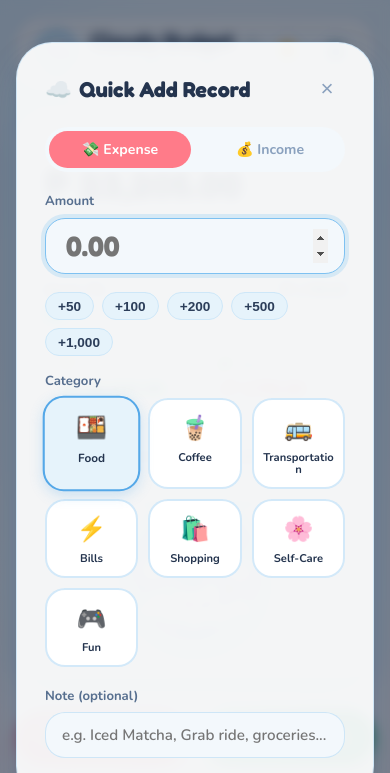
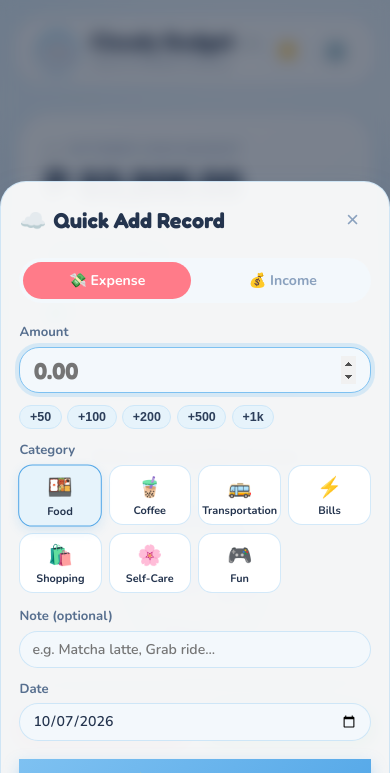
Before and after one commit to Zandro2005/Daily_Budget_Tracker, a website built with Vite: page index.html in a window 390 px wide. Both pictures are taken after a click on the button "Quick Add". Shown: the top 773 px of the page. Built offline with nearby package versions, Linux system fonts and the light colour scheme.

Commit message:
fix: make action buttons smaller, eliminate scroll mistouch, and improve mobile keyboard layout

```diff
--- a/src/components/quickAddModal.js
+++ b/src/components/quickAddModal.js
@@ -21,8 +21,9 @@ export function openQuickAddModal(initialType = 'expense') {
 
     resetModalState(initialType);
     modalInstance.classList.add('open');
+    const isTouch = window.matchMedia && window.matchMedia('(pointer: coarse)').matches;
     const amountInput = modalInstance.querySelector('#qa-amount');
-    if (amountInput) {
+    if (!isTouch && amountInput) {
       setTimeout(() => amountInput.focus(), 150);
     }
   } catch (err) {
@@ -113,8 +114,8 @@ function createModalDOM() {
 
       <form id="qa-form">
         <!-- Amount Input -->
-        <div class="form-group">
-          <label class="form-label">Amount</label>
+        <div class="form-group" style="margin-bottom: 0.75rem;">
+          <label class="form-label" style="margin-bottom: 0.25rem;">Amount</label>
           <div style="position: relative;">
             <input
               type="number"
@@ -123,46 +124,53 @@ function createModalDOM() {
               placeholder="0.00"
               step="any"
               required
-              style="font-size: 1.75rem; font-weight: 800; font-family: var(--font-display); padding-left: 1.25rem; height: 56px;"
+              style="font-size: 1.45rem; font-weight: 800; font-family: var(--font-display); padding: 0.45rem 0.85rem; height: 46px;"
             >
           </div>
         </div>
 
         <!-- Quick Amount Presets -->
-        <div class="quick-amount-presets">
-          <button type="button" class="preset-chip" data-add="50">+50</button>
-          <button type="button" class="preset-chip" data-add="100">+100</button>
-          <button type="button" class="preset-chip" data-add="200">+200</button>
-          <button type="button" class="preset-chip" data-add="500">+500</button>
-          <button type="button" class="preset-chip" data-add="1000">+1,000</button>
+        <div class="quick-amount-presets" style="margin-bottom: 0.75rem; gap: 0.35rem;">
+          <button type="button" class="preset-chip" data-add="50" style="padding: 0.25rem 0.6rem; font-size: 0.78rem;">+50</button>
+          <button type="button" class="preset-chip" data-add="100" style="padding: 0.25rem 0.6rem; font-size: 0.78rem;">+100</button>
+          <button type="button" class="preset-chip" data-add="200" style="padding: 0.25rem 0.6rem; font-size: 0.78rem;">+200</button>
+          <button type="button" class="preset-chip" data-add="500" style="padding: 0.25rem 0.6rem; font-size: 0.78rem;">+500</button>
+          <button type="button" class="preset-chip" data-add="1000" style="padding: 0.25rem 0.6rem; font-size: 0.78rem;">+1k</button>
         </div>
 
         <!-- Category Grid -->
-        <div class="form-group">
-          <label class="form-label">Category</label>
+        <div class="form-group" style="margin-bottom: 0.75rem;">
+          <label class="form-label" style="margin-bottom: 0.25rem;">Category</label>
           <div id="qa-category-grid" class="category-grid"></div>
         </div>
 
         <!-- Note (Optional) -->
-        <div class="form-group">
-          <label class="form-label">Note (optional)</label>
-          <input type="text" id="qa-note" class="form-input" placeholder="e.g. Iced Matcha, Grab ride, groceries...">
+        <div class="form-group" style="margin-bottom: 0.75rem;">
+          <label class="form-label" style="margin-bottom: 0.25rem;">Note (optional)</label>
+          <input type="text" id="qa-note" class="form-input" style="padding: 0.5rem 0.75rem; font-size: 0.88rem;" placeholder="e.g. Matcha latte, Grab ride...">
         </div>
 
         <!-- Date -->
-        <div class="form-group" style="display: flex; gap: 0.75rem;">
-          <div style="flex: 1;">
-            <label class="form-label">Date</label>
-            <input type="date" id="qa-date" class="form-input" value="${getTodayDateString()}">
-          </div>
+        <div class="form-group" style="margin-bottom: 0.75rem;">
+          <label class="form-label" style="margin-bottom: 0.25rem;">Date</label>
+          <input type="date" id="qa-date" class="form-input" style="padding: 0.45rem 0.75rem; font-size: 0.88rem;" value="${getTodayDateString()}">
         </div>
 
-        <button type="submit" class="btn btn-primary squish-btn" style="width: 100%; padding: 0.9rem; font-size: 1.05rem; margin-top: 0.5rem;">
+        <button type="submit" class="btn btn-primary squish-btn" style="width: 100%; padding: 0.75rem; font-size: 0.95rem; margin-top: 0.4rem;">
           <span>✨</span> Save to Clouds
         </button>
       </form>
     </div>
   `;
+
+  // Auto-scroll input into view when virtual keyboard pops up
+  backdrop.querySelectorAll('input').forEach(input => {
+    input.addEventListener('focus', () => {
+      setTimeout(() => {
+        input.scrollIntoView({ behavior: 'smooth', block: 'center' });
+      }, 250);
+    });
+  });
 
   // Close handlers
   backdrop.addEventListener('click', (e) => {
--- a/src/main.js
+++ b/src/main.js
@@ -114,13 +114,11 @@ function initApp() {
 
   const quickAddBtn = document.getElementById('nav-quick-add');
   if (quickAddBtn) {
-    const triggerQuickAdd = (e) => {
+    quickAddBtn.onclick = (e) => {
       e.preventDefault();
       playPop();
       openQuickAddModal('expense');
     };
-    quickAddBtn.addEventListener('click', triggerQuickAdd);
-    quickAddBtn.addEventListener('touchend', triggerQuickAdd);
   }
 
   const navLinks = document.querySelectorAll('.nav-link');
--- a/src/styles/components.css
+++ b/src/styles/components.css
@@ -503,13 +503,13 @@
   box-shadow: 0 0 0 4px rgba(126, 193, 241, 0.25);
 }
 
-/* --- MODAL SYSTEM --- */
+/* --- MODAL SYSTEM (Keyboard & Mobile Friendly) --- */
 .modal-backdrop {
   position: fixed;
   inset: 0;
   background: rgba(18, 28, 48, 0.55);
-  backdrop-filter: blur(6px);
-  -webkit-backdrop-filter: blur(6px);
+  backdrop-filter: blur(8px);
+  -webkit-backdrop-filter: blur(8px);
   display: flex;
   align-items: center;
   justify-content: center;
@@ -531,16 +531,34 @@
   border-radius: var(--radius-xl);
   box-shadow: var(--shadow-lg);
   width: 100%;
-  max-width: 520px;
-  max-height: 90vh;
+  max-width: 480px;
+  max-height: 85vh;
+  max-height: 85dvh;
   overflow-y: auto;
-  padding: 1.75rem;
-  transform: translateY(20px) scale(0.96);
+  -webkit-overflow-scrolling: touch;
+  padding: 1.5rem;
+  transform: translateY(20px) scale(0.97);
   transition: transform 0.25s cubic-bezier(0.16, 1, 0.3, 1);
 }
 
 .modal-backdrop.open .modal-dialog {
   transform: translateY(0) scale(1);
+}
+
+@media (max-width: 600px) {
+  .modal-backdrop {
+    align-items: flex-end;
+    padding: 0;
+  }
+  .modal-dialog {
+    max-height: 88dvh;
+    border-radius: 26px 26px 0 0;
+    padding: 1.25rem 1.15rem calc(2.5rem + env(safe-area-inset-bottom, 16px)) 1.15rem;
+    transform: translateY(100%);
+  }
+  .modal-backdrop.open .modal-dialog {
+    transform: translateY(0);
+  }
 }
 
 .modal-header {
@@ -650,45 +668,48 @@
 
 .category-grid {
   display: grid;
-  grid-template-columns: repeat(auto-fill, minmax(80px, 1fr));
-  gap: 0.65rem;
-  margin-bottom: 1.25rem;
+  grid-template-columns: repeat(4, 1fr);
+  gap: 0.45rem;
+  margin-bottom: 0.85rem;
 }
 
 .cat-chip {
   background: var(--bg-card-cloud);
-  border: 2px solid var(--border-color);
-  border-radius: var(--radius-md);
-  padding: 0.65rem 0.4rem;
+  border: 1.5px solid var(--border-color);
+  border-radius: var(--radius-sm);
+  padding: 0.45rem 0.2rem;
   display: flex;
   flex-direction: column;
   align-items: center;
-  gap: 0.35rem;
+  gap: 0.15rem;
   cursor: pointer;
-  transition: all 0.2s cubic-bezier(0.34, 1.56, 0.64, 1);
+  transition: all 0.15s ease;
   text-align: center;
 }
 
 .cat-chip:hover {
   border-color: var(--sky-400);
-  transform: translateY(-2px);
+  transform: translateY(-1px);
 }
 
 .cat-chip.selected {
   border-color: var(--sky-500);
   background: var(--sky-100);
-  box-shadow: 0 4px 12px rgba(85, 168, 232, 0.25);
-  transform: scale(1.05);
+  box-shadow: 0 4px 10px rgba(85, 168, 232, 0.2);
+  transform: scale(1.02);
 }
 
 .cat-chip .cat-emoji {
-  font-size: 1.5rem;
+  font-size: 1.25rem;
 }
 
 .cat-chip .cat-name {
-  font-size: 0.7rem;
+  font-size: 0.68rem;
   font-weight: 700;
   line-height: 1.1;
   color: var(--text-main);
-  word-break: break-word;
+  white-space: nowrap;
+  overflow: hidden;
+  text-overflow: ellipsis;
+  max-width: 100%;
 }
--- a/src/views/dashboard.js
+++ b/src/views/dashboard.js
@@ -65,38 +65,30 @@ export function renderDashboard() {
   heroCard.appendChild(mascotWidget);
   container.appendChild(heroCard);
 
-  // 2. Interactive Rounded Action Row
+  // 2. Compact Rounded Action Row (No scroll mistouch)
   const actionRow = document.createElement('div');
-  actionRow.style.cssText = 'display: flex; gap: 0.85rem; margin-bottom: 1.5rem;';
+  actionRow.style.cssText = 'display: flex; gap: 0.65rem; margin-bottom: 1.25rem;';
   actionRow.innerHTML = `
-    <button class="squish-btn" id="dash-quick-add" style="flex: 1; padding: 0.95rem 1rem; border-radius: 9999px; border: 2px solid rgba(255, 255, 255, 0.8); background: linear-gradient(135deg, #FF8E9E 0%, #FF6B7D 100%); color: #FFF; font-family: var(--font-display); font-size: 1rem; font-weight: 700; cursor: pointer; display: flex; align-items: center; justify-content: center; gap: 0.5rem; box-shadow: 0 8px 20px -3px rgba(255, 107, 125, 0.45); transition: all 0.2s cubic-bezier(0.34, 1.56, 0.64, 1);">
-      <span style="font-size: 1.25rem;">💸</span> Log Expense
+    <button class="squish-btn" id="dash-quick-add" style="flex: 1; padding: 0.55rem 0.85rem; border-radius: 9999px; border: 1.5px solid rgba(255, 255, 255, 0.9); background: linear-gradient(135deg, #FF8E9E 0%, #FF6B7D 100%); color: #FFF; font-family: var(--font-display); font-size: 0.86rem; font-weight: 700; cursor: pointer; display: flex; align-items: center; justify-content: center; gap: 0.4rem; box-shadow: 0 4px 12px -2px rgba(255, 107, 125, 0.35); transition: all 0.15s ease;">
+      <span style="font-size: 1rem;">💸</span> Log Expense
     </button>
-    <button class="squish-btn" id="dash-quick-income" style="flex: 1; padding: 0.95rem 1rem; border-radius: 9999px; border: 2px solid rgba(255, 255, 255, 0.8); background: linear-gradient(135deg, #5CD69D 0%, #3DB87E 100%); color: #FFF; font-family: var(--font-display); font-size: 1rem; font-weight: 700; cursor: pointer; display: flex; align-items: center; justify-content: center; gap: 0.5rem; box-shadow: 0 8px 20px -3px rgba(61, 184, 126, 0.45); transition: all 0.2s cubic-bezier(0.34, 1.56, 0.64, 1);">
-      <span style="font-size: 1.25rem;">💰</span> Log Income
+    <button class="squish-btn" id="dash-quick-income" style="flex: 1; padding: 0.55rem 0.85rem; border-radius: 9999px; border: 1.5px solid rgba(255, 255, 255, 0.9); background: linear-gradient(135deg, #5CD69D 0%, #3DB87E 100%); color: #FFF; font-family: var(--font-display); font-size: 0.86rem; font-weight: 700; cursor: pointer; display: flex; align-items: center; justify-content: center; gap: 0.4rem; box-shadow: 0 4px 12px -2px rgba(61, 184, 126, 0.35); transition: all 0.15s ease;">
+      <span style="font-size: 1rem;">💰</span> Log Income
     </button>
   `;
 
   const addExpenseBtn = actionRow.querySelector('#dash-quick-add');
   const addIncomeBtn = actionRow.querySelector('#dash-quick-income');
 
-  const handleExpenseClick = (e) => {
-    e.preventDefault();
+  addExpenseBtn.onclick = () => {
     playPop();
     openQuickAddModal('expense');
   };
 
-  const handleIncomeClick = (e) => {
-    e.preventDefault();
+  addIncomeBtn.onclick = () => {
     playPop();
     openQuickAddModal('income');
   };
-
-  addExpenseBtn.addEventListener('click', handleExpenseClick);
-  addExpenseBtn.addEventListener('touchend', handleExpenseClick);
-
-  addIncomeBtn.addEventListener('click', handleIncomeClick);
-  addIncomeBtn.addEventListener('touchend', handleIncomeClick);
 
   container.appendChild(actionRow);
 
```
